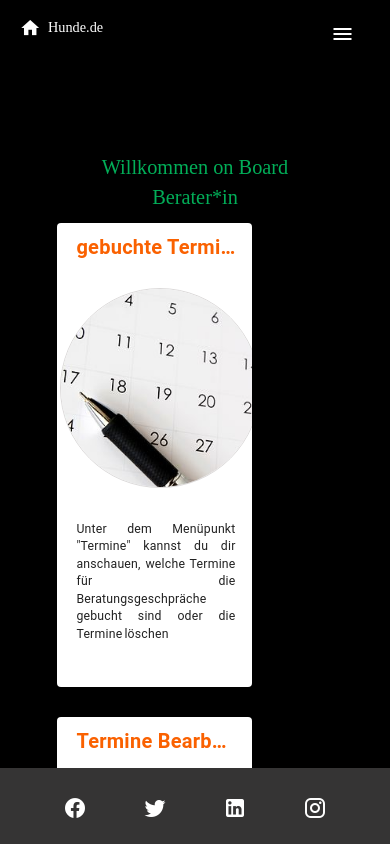
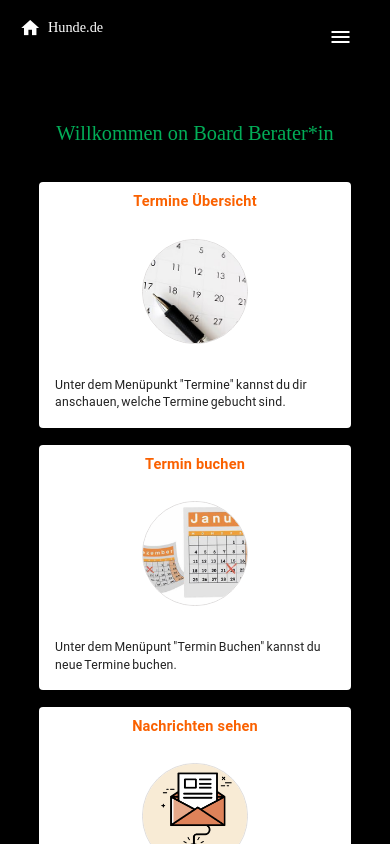
Before and after one commit to aaghdas/vue-project, a Vue app in the folder myproject/: page /berater in a window 390 px wide. Shown: the top 844 px of the page. Built offline with nearby package versions, Linux system fonts and the light colour scheme.

Commit message:
Berater Seite

```diff
--- a/myproject/src/assets/style.css
+++ b/myproject/src/assets/style.css
@@ -1077,8 +1077,8 @@ margin-bottom: 2vh;
 .image-berater{
   border:solid 1px rgb(220, 218, 218) !important;
   border-radius: 50% !important;
-  max-width: 200px !important;
-  max-height: 200px !important;
+  max-width: calc(100px + 100 * (100vw - 320px) / (1600 - 320)) !important;
+  max-height:calc(100px + 100 * (100vw - 320px) / (1600 - 320)) !important;
   margin: 2vh auto !important;
 
 }
@@ -1094,53 +1094,81 @@ margin-bottom: 2vh;
   color:rgb(250,97,0) !important;
   text-align: center !important;
   font-weight: bold !important;
+  font-size: calc(12px + 10 * (100vw - 320px) / (1600 - 320)) !important;
 }
 
 .consultant-page{
-  width:75vw;
-  height:60vh;
+  width:100%;
+  height:100%;
   background-color: black;
-  margin:16vh auto 15vh auto;
+  margin:12vh 0 0 0;
   padding-top:2vh;
-  padding-bottom: 2vh;
-  padding-left: 2vw;
-  padding-right: 2vw;
-  border-radius: 5px;
+
 
 }
 .consultant-grid {
-
+  display: flex;
+  flex-wrap: wrap;
+  justify-content: space-between;
+  align-items: center;
   width:80vw;
-  display: grid;
-  grid-template-columns: repeat(3, 1fr); /* Ändere, wenn du mehr oder weniger Karten haben möchtest */
-  gap: 30px;
-  margin-top: 30px;
-}
+  margin: 5vh auto 5vh auto !important;
+}
+
 .consultant-card {
-  width: 20vw;
-  height: 55vh;
-  padding-bottom: 1vh !important;
-  padding-left: 1vw !important;
-
-
-}
-@media(max-width:600px){
+  flex: 1 1 100px; /* flex-grow, flex-shrink, flex-basis */
+  margin-right:2vw !important;
+  width:calc(50px + 50 * (100vw - 320px) / (1600 - 320)) !important;
+  height:calc(260px + 140 * (100vw - 320px) / (1600 - 320)) !important;
+}
+
+@media ((min-width:700px)and (max-width: 900px)) {
+  .berater-titel{text-align: left !important;}
+
+  .consultant-card {
+    height:calc(260px + 200 * (100vw - 320px) / (1600 - 320)) !important;
+    width:calc(60px + 50 * (100vw - 320px) / (1600 - 320)) !important;
+  }
+}
+@media ((min-width:450px)and (max-width: 700px)) {
   .consultant-grid {
-    display: flex;
-    flex-direction: column;
-
-    margin-top: 10px;
-  }
-.consultant-card {
-  width: 50vw;
-  height: 55vh;
-  padding-bottom: 1vh !important;
-  padding-left: 1vw !important;
-
-}
+    display: block;
+    width:70vw;
+
+    margin: 5vh auto !important;
+  }
+
+  .consultant-card {
+    width: 70% !important;
+    height:fit-content !important;
+    margin: 1vh auto !important;
+
+  }
+}
+
+@media (max-width: 450px) {
+
+  .berater-titel{
+    font-size: calc(14px + 10 * (100vw - 320px) / (1600 - 320)) !important;
+
+  }
+
+  .consultant-grid {
+    display:block;
+
+    width:80vw;
+    margin: 4vh auto 4vh auto !important;
+  }
+
+  .consultant-card {
+
+    width: fit-content !important;
+    height:fit-content !important;
+    margin: 2vh 0 !important;
+  }
 }
 .berater-card-text{
-  text-align:justify;
+  text-align:left;
   font-size: calc(12px + 5 * (100vw - 320px) / (1600 - 320)) !important;
   word-spacing: -0.1em;
 }
@@ -1829,7 +1857,7 @@ input[type="checkbox"] {
 
 }
 .menu-icon {
-  width: 40px;
+  width: 60px;
   height: 40px;
   display: flex;
   flex-direction: row;
@@ -1838,6 +1866,10 @@ input[type="checkbox"] {
   cursor: pointer;
 
 
+}
+.icon-menu{
+  width:60px !important;
+  height:30px !important;
 }
 .menu-label{
   font-size:calc(14px + 4 * (100vw - 320px) / (1600 - 320));
--- a/myproject/src/components/ConsultantBookAppointments.vue
+++ b/myproject/src/components/ConsultantBookAppointments.vue
@@ -6,7 +6,7 @@
 
           <div class="calandar-container">
                   <p id="contact-text">
-                    Hier kannst Du bequem und schnell in drei einfachen Schritten einen Termin buchen.Datum auswählen, Zeit auswählen und ausgewählten Termin bestätigen.</p>
+                    Hier kannst Du bequem und schnell in vier einfachen Schritten einen Termin buchen. Name des Terminteilnehmers eingeben, Datum und Zeit auswählen und schließlich den ausgewählten Termin bestätigen.</p>
 
                   <v-text-field
 
--- a/myproject/src/components/ConsultantPage.vue
+++ b/myproject/src/components/ConsultantPage.vue
@@ -1,33 +1,33 @@
 <template>
-
-    <v-app id="app" >
+<v-app id="gallery-app" >
 <HeaderConsultant/>
   <div class="consultant-page">
     <AppearTransition :transition="['-300px',0]">
       <p class="berater-text">Willkommen on Board Berater*in</p>
     </AppearTransition>
+
     <div class="consultant-grid">
 
       <v-card class="consultant-card">
-        <v-card-title class="berater-titel">gebuchte Termine sehen</v-card-title>
+        <v-card-title class="berater-titel">Termine Übersicht</v-card-title>
         <v-img class="image-berater" aspect-ratio="1.4" cover v-bind:src="require('@/assets/terminbuchung.jpg')" alt="Berater 1" />
-        <v-card-text class="berater-card-text">Unter dem Menüpunkt "Termine" kannst du dir anschauen, welche Termine für die Beratungsgeschpräche gebucht sind oder die Termine löschen</v-card-text>
+        <v-card-text class="berater-card-text">Unter dem Menüpunkt "Termine" kannst du dir anschauen, welche Termine gebucht sind.</v-card-text>
       </v-card>
 
 
 
       <v-card class="consultant-card">
-        <v-card-title class="berater-titel">Termine Bearbeiten</v-card-title>
+        <v-card-title class="berater-titel">Termin buchen</v-card-title>
         <v-img class="image-berater" aspect-ratio="1.4" cover v-bind:src="require('@/assets/termine.jpeg')" alt="Berater 2" />
-        <v-card-text class="berater-card-text">Unter dem Menüpunt "Termin Buchen" kannst du neue Termine buchen</v-card-text>
+        <v-card-text class="berater-card-text">Unter dem Menüpunt "Termin Buchen" kannst du neue Termine buchen.</v-card-text>
       </v-card>
 
 
 
       <v-card class="consultant-card">
-        <v-card-title class="berater-titel">Nachrichten lesen</v-card-title>
+        <v-card-title class="berater-titel">Nachrichten sehen</v-card-title>
         <v-img class="image-berater" aspect-ratio="1.4" cover v-bind:src="require('@/assets/nachrichten.png')" alt="Berater 3" />
-        <v-card-text class="berater-card-text">Unter dem Menüpunkt "Nachrichten" kannst du alle Nachrichten lesen</v-card-text>
+        <v-card-text class="berater-card-text">Unter dem Menüpunkt "Nachrichten" kannst du alle Nachrichten lesen.</v-card-text>
       </v-card>
 
     </div>
--- a/myproject/src/components/HeaderConsultant.vue
+++ b/myproject/src/components/HeaderConsultant.vue
@@ -12,7 +12,7 @@
                 <div class="menu-icon"  @click="showMenu ? closeMenu() : toggleMenu()"
                  :class="{ 'active': active, 'menu-close': showMenu }"
                  @transitionend="showMenu = active && showMenu">
-                     <v-icon v-if="!showMenu">mdi-menu</v-icon>
+                     <v-icon class="icon-menu" v-if="!showMenu">mdi-menu</v-icon>
 
 
                 </div>
```
